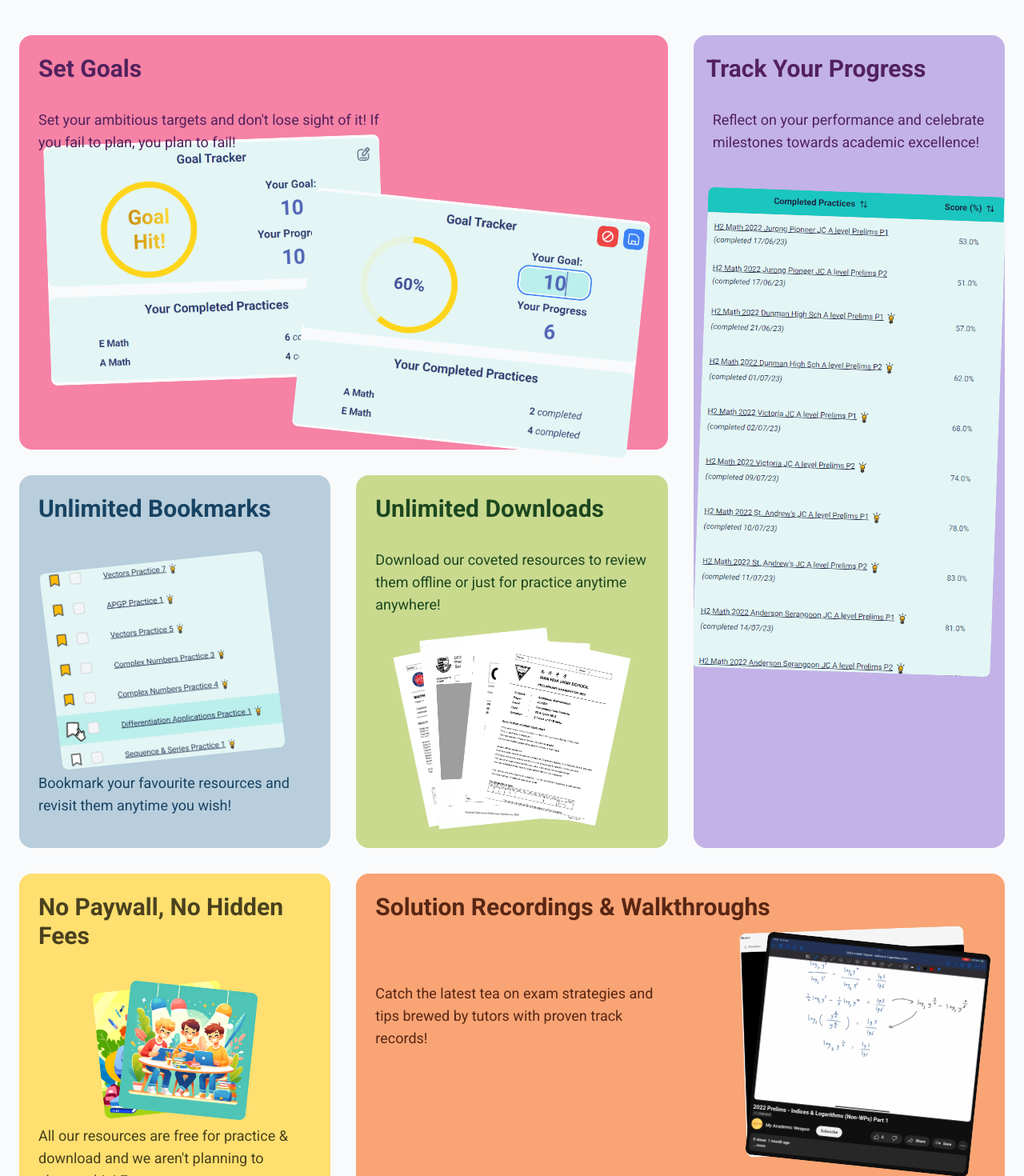
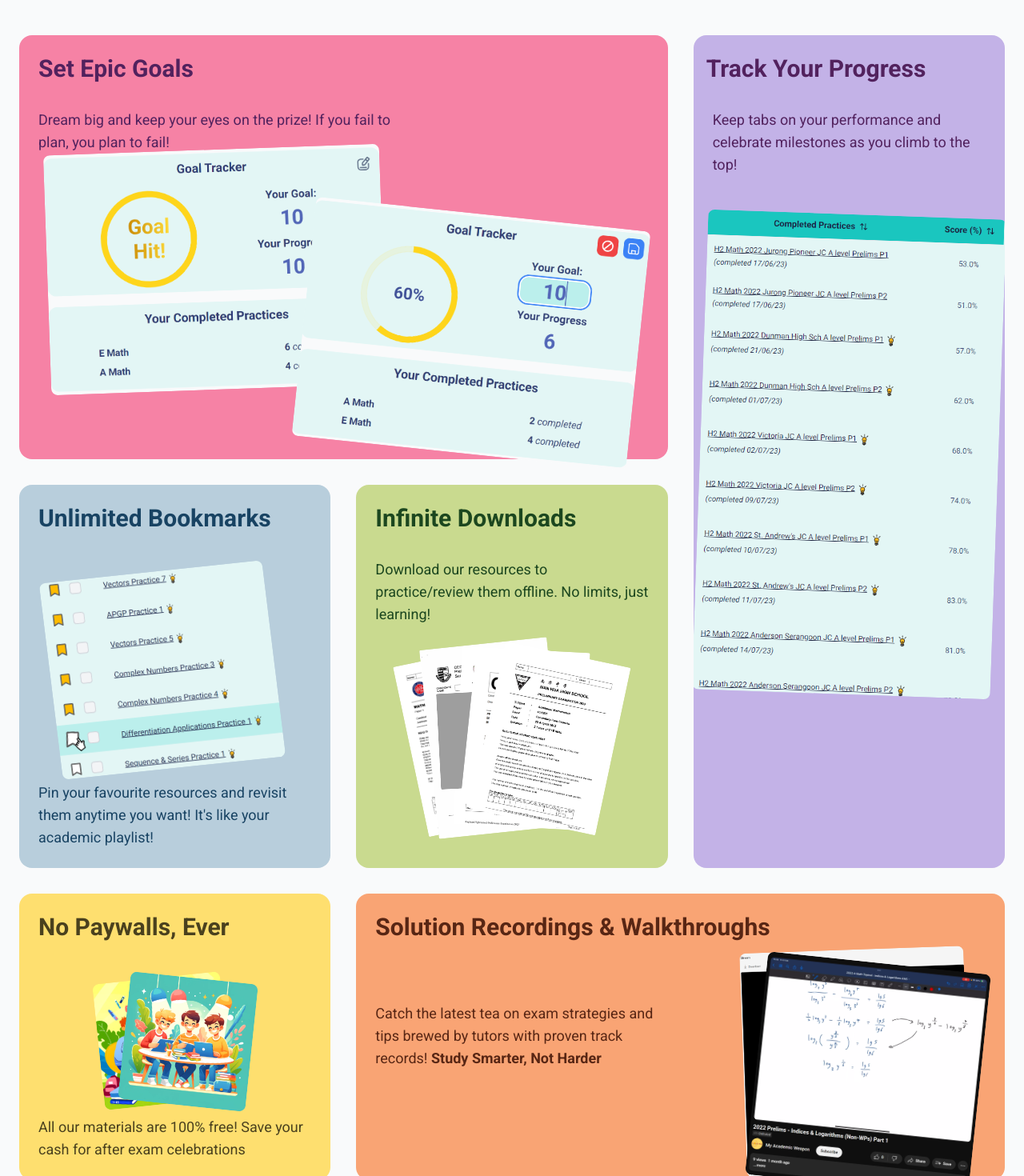
Before and after one commit to LimJiaEarn/myacademicweapon, a Next.js app: page / in a window 1280 px wide. Shown: the part 2720-4190 px from the top of the page at 80% size. Built offline with nearby package versions, Linux system fonts and the light colour scheme; no server answers; grey boxes are pictures that could not be loaded.

Commit message:
Final Touchups

```diff
--- a/constants/index.ts
+++ b/constants/index.ts
@@ -78,7 +78,7 @@ export const studyResourcesNav = [
     route: "/study-resources/jc",
     title: "Tertiary Titans Tower",
     descShort: "For JC Students",
-    desc: "Stocked with rigorous exam sets and elite resources, this domain is for the persistent and ambitious. Sharpen your intellect and prepare for the ultimate triumph in the scholarly arena!",
+    desc: "J1 Promos , J2 Prelims & GCE A Levels Prelims Exam Prep!",
     image: "/images/jc-section.webp"
   },
   {
@@ -87,7 +87,7 @@ export const studyResourcesNav = [
     route: "/study-resources/secondary",
     title: "Secondary Scholars Sanctum",
     descShort: "For Secondary Students",
-    desc: "Arm yourself with our arsenal of detailed study materials as you navigate the twisting corridors of higher learning. Light your path to academic valor and victory!",
+    desc: "Prelims & GCE O and N Levels Exam Prep!",
     image: "/images/sec-section.webp"
   },
   {
@@ -96,7 +96,7 @@ export const studyResourcesNav = [
     route: "", // Coming Soon
     title: "Primary Pupils' Pavilion",
     descShort: "For Primary Students",
-    desc: "Tailored to ignite curiosity and build a solid foundation, these resources mark your first step on the grand ladder of learning. Embark on an educational adventure that makes every lesson a discovery!",
+    desc: "Ultimate PSLE Prep!",
     image: "/images/pri-section.webp"
   },
 ];
--- a/src/app/study-resources/[level]/page.tsx
+++ b/src/app/study-resources/[level]/page.tsx
@@ -57,14 +57,7 @@ const StudyResourcePage = async ( {params, searchParams} : {params: { level: str
 
         <div className="min-h-screen w-full py-2 md:py-4">
 
-        <div className="bg-pri_bg_card p-4 rounded-lg shadow-dropdown text-center mb-2 px-4 max-w-[800px] mx-auto">
-          <p className="text-pri_navy_dark font-bold mb-2">
-            Disclaimer:
-          </p>
-          <p className="text-pri_navy_light">
-            Our watermarks are used solely to <span className="font-medium underline">deter resellers</span> & keep these valuable resources <span className="font-medium underline">free for students</span>.<br/><span className="font-medium text-pri_red_main">My Academic Weapon do not claim ownership of these study resources</span>.
-          </p>
-        </div>
+
 
           <StudyResourceNav level={params.level}/>
 
--- a/src/components/shared/Features.tsx
+++ b/src/components/shared/Features.tsx
@@ -1,5 +1,4 @@
 import Image from "next/image";
-// Inspiration: https://www.givingli.com/
 
 const Features = () => {
     const baseHeadingStyle = "font-bold text-2xl lg:font-semibold sm:text-3xl z-20 mb-4";
@@ -9,8 +8,8 @@ const Features = () => {
         <section className="grid mx-auto max-w-[1500px] auto-rows-min grid-cols-1 lg:grid-cols-3 gap-5 lg:gap-8">
 
             <div className="bg-pink_bg p-4 md:p-6 rounded-2xl group col-span-1 lg:col-span-2 row-span-1 w-full h-full flex flex-col gap-4 text-pink_text">
-                <h2 className={`${baseHeadingStyle} `}>Set Goals</h2>
-                <p className={`${baseParaStyle} lg:max-w-[450px]`}>Set your ambitious targets and don't lose sight of it! If you fail to plan, you plan to fail!</p>
+                <h2 className={`${baseHeadingStyle} `}>Set Epic Goals</h2>
+                <p className={`${baseParaStyle} lg:max-w-[450px] md:mb-3`}>Dream big and keep your eyes on the prize! If you fail to plan, you plan to fail!</p>
 
                 <div className="flex-grow relative w-full flex justify-center items-center gap-2 min-h-[330px]">
                     <div className="absolute h-[200px] w-[320px] xl:h-[300px] xl:w-[420px]">
@@ -19,7 +18,7 @@ const Features = () => {
                     </div>
                     <div className="absolute z-10 h-[200px] w-[320px] xl:h-[300px] xl:w-[420px]">
                         <Image src="/images/feature1.1.png" alt="f2" fill={true} quality={100}
-                            className="rounded-lg object-cover object-top md:translate-x-24 lg:translate-x-40 translate-y-16 md:translate-y-8 rotate-6 group-hover:rotate-12 md:group-hover:translate-x-28 lg:group-hover:translate-x-48 group-hover:translate-y-16 md:group-hover:translate-y-16 duration-300 ease-in-out"/>
+                            className="rounded-lg object-cover object-top md:translate-x-24 lg:translate-x-40 translate-y-16 md:translate-y-8 rotate-6 group-hover:rotate-12 md:group-hover:translate-x-28 lg:group-hover:translate-x-48 group-hover:translate-y-12 duration-300 ease-in-out"/>
                     </div>
                 </div>
 
@@ -29,7 +28,7 @@ const Features = () => {
 
                 <h2 className={`${baseHeadingStyle} px-2 py-4`}>Track Your Progress</h2>
                 <div className="flex flex-col justify-start items-center h-full gap-8 lg:gap-12">
-                    <p className={`${baseParaStyle} w-full text-left px-4`}>Reflect on your performance and celebrate milestones towards academic excellence!</p>
+                    <p className={`${baseParaStyle} w-full text-left px-4`}>Keep tabs on your performance and celebrate milestones as you climb to the top!</p>
                     <div className="relative flex justify-center items-center gap-2 w-3/5 lg:w-full h-[400px] lg:h-[600px]">
                         <Image src="/images/feature2.png" alt="f2" fill={true} quality={100}
                             className="absolute rounded-lg object-cover object-top -rotate-6 lg:rotate-2 lg:group-hover:object-bottom duration-300 ease-linear"
@@ -45,12 +44,12 @@ const Features = () => {
                 <Image src="/images/feature3.png" alt="f4" width={280} height={250}
                     className="rounded-lg mx-auto skew-x-1 group-hover:skew-x-0 -translate-x-4 translate-y-2 -rotate-6 group-hover:-rotate-12 group-hover:-translate-x-6 group-hover:-translate-y-4 group-hover:scale-[1.1] duration-200 ease-in-out"/>
 
-                <p className={`${baseParaStyle} `}>Bookmark your favourite resources and revisit them anytime you wish!</p>
+                <p className={`${baseParaStyle} `}>Pin your favourite resources and revisit them anytime you want! It's like your academic playlist!</p>
             </div>
 
             <div className="bg-green_bg p-4 md:p-6 rounded-2xl group col-span-1 row-span-1 w-full h-full flex flex-col gap-4 text-green_text">
-                <h2 className={`${baseHeadingStyle} col-span-full row-span-1`}>Unlimited Downloads</h2>
-                <p className={`${baseParaStyle}`}>Download our coveted resources to review them offline or just for practice anytime anywhere!</p>
+                <h2 className={`${baseHeadingStyle} col-span-full row-span-1`}>Infinite Downloads</h2>
+                <p className={`${baseParaStyle}`}>Download our resources to practice/review them offline. No limits, just learning!</p>
                 <div className="relative w-full flex justify-center items-center min-h-[250px]">
                     <div className="absolute transition-transform duration-300 ease-in-out transform -translate-x-12 rotate-[-12deg] group-hover:-translate-x-24 group-hover:rotate-[-24deg]">
                         <Image src="/images/heroImg11.png" alt="f4" width={160} height={224} className="rounded-sm object-cover object-top"/>
@@ -74,7 +73,7 @@ const Features = () => {
             </div>
 
             <div className="bg-yellow_bg p-4 md:p-6 rounded-2xl col-span-1 row-span-1 w-full h-full flex flex-col justify-start items-center gap-4 text-yellow_text group ">
-                <h2 className={`${baseHeadingStyle} w-full text-left`}>No Paywall, No Hidden Fees</h2>
+                <h2 className={`${baseHeadingStyle} w-full text-left`}>No Paywalls, Ever</h2>
                 <div className="relative w-full flex justify-center items-center gap-2 h-[170px]">
                     <div className="absolute w-40 h-40">
                         <Image src="/images/feature5.png" alt="f4" width={160} height={160}
@@ -85,14 +84,14 @@ const Features = () => {
                             className="rounded-lg translate-x-4 translate-y-2 rotate-6 group-hover:rotate-12 group-hover:translate-x-6 group-hover:translate-y-4 duration-100 ease-in-out"/>
                     </div>
                 </div>
-                <p className={`${baseParaStyle} w-full text-left`}>All our resources are free for practice & download and we aren't planning to change this! Ever.</p>
+                <p className={`${baseParaStyle} w-full text-left`}>All our materials are 100%<span className=""> free</span>! Save your cash for after exam celebrations</p>
             </div>
 
             <div className="bg-orange_bg p-4 md:p-6 rounded-2xl col-span-1 lg:col-span-2 row-span-1 w-full h-full flex flex-col justify-start items-center text-orange_text group ">
                 <h2 className={`${baseHeadingStyle} w-full text-left`}>Solution Recordings & Walkthroughs</h2>
 
                 <div className="flex flex-col md:flex-row justify-evenly items-center gap-4">
-                    <p className={`${baseParaStyle} w-full text-left min-h-[140px] sm:min-h-[100px]`}>Catch the latest tea on exam strategies and tips<br className="sm:hidden"/> brewed by tutors with proven track records!</p>
+                    <p className={`${baseParaStyle} w-full text-left min-h-[140px] sm:min-h-[100px]`}>Catch the latest tea on exam strategies and tips<br className="sm:hidden"/> brewed by tutors with proven track records! <span className="font-semibold">Study Smarter, Not Harder</span></p>
 
                     <div className="relative left-14 lg:left-10 -top-8 lg:top-8 w-full flex justify-center items-center gap-2 min-w-[200px] min-h-[200px] md:min-h-[220px]">
                         <div className="absolute h-[230px] w-[230px] md:h-[280px] md:w-[280px]">
--- a/src/components/ui/hero-parallax.tsx
+++ b/src/components/ui/hero-parallax.tsx
@@ -140,6 +140,7 @@ export const Header = () => {
           <p className="mt-6 text-lg leading-relaxed text-pri_navy_darker md:text-2xl max-w-sm md:max-w-[570px]">
             Elevate your study game with our unbeatable collection of study resources<br/> — it's time for your <span className="font-medium red_grad_text_2">Academic Comeback!</span>
           </p>
+
           <div className="flex_center">
             <LinkButton iconUrl="/icons/sword.svg" buttonMsg={buttonMsg} buttonColorClass="py-3 px-6 bg-gradient-to-r from-pink-600 to-yellow-600 hover:from-pink-500 hover:to-yellow-500 hover:pr-8" linksTo={linksTo}/>
           </div>
```
Also changed, not shown: src/app/study-resources/page.tsx (+15 -14 lines), src/components/shared/ProfileTable.tsx (+8 -3 lines), src/utils/tablecolumns.tsx (+4 -4 lines), public/images/noItems.webp (added).
